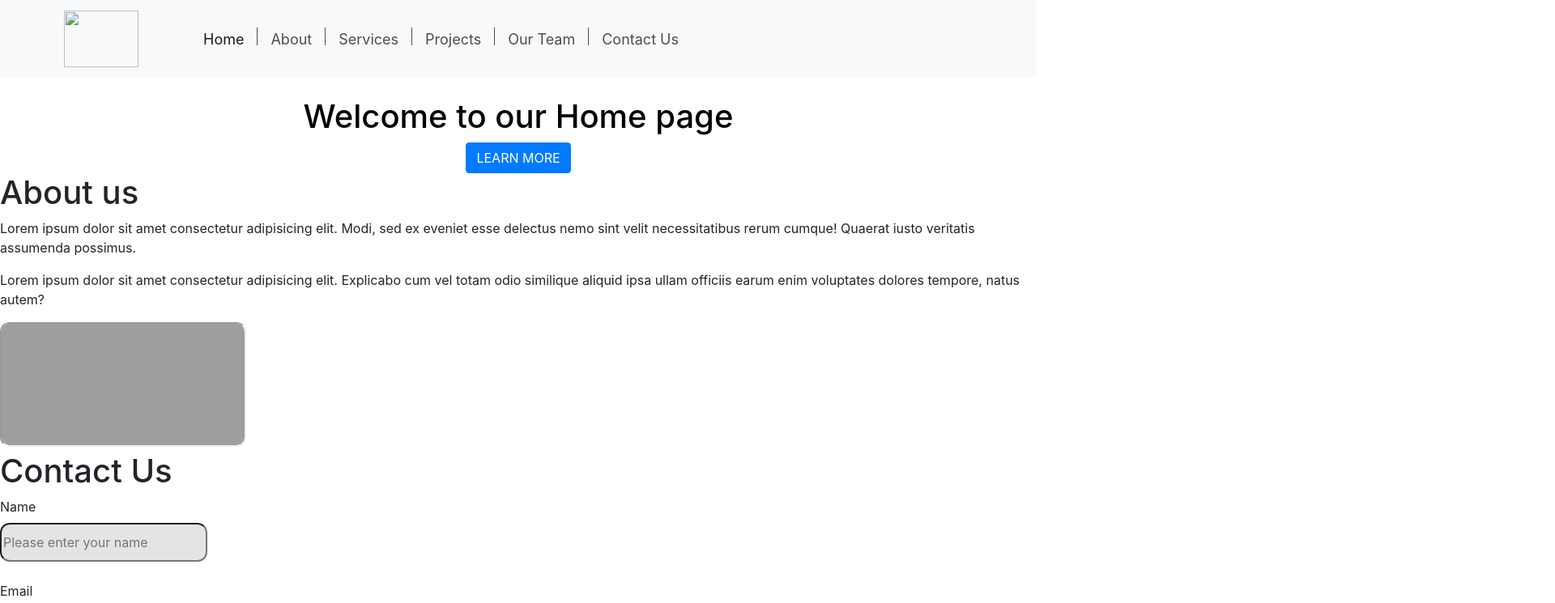
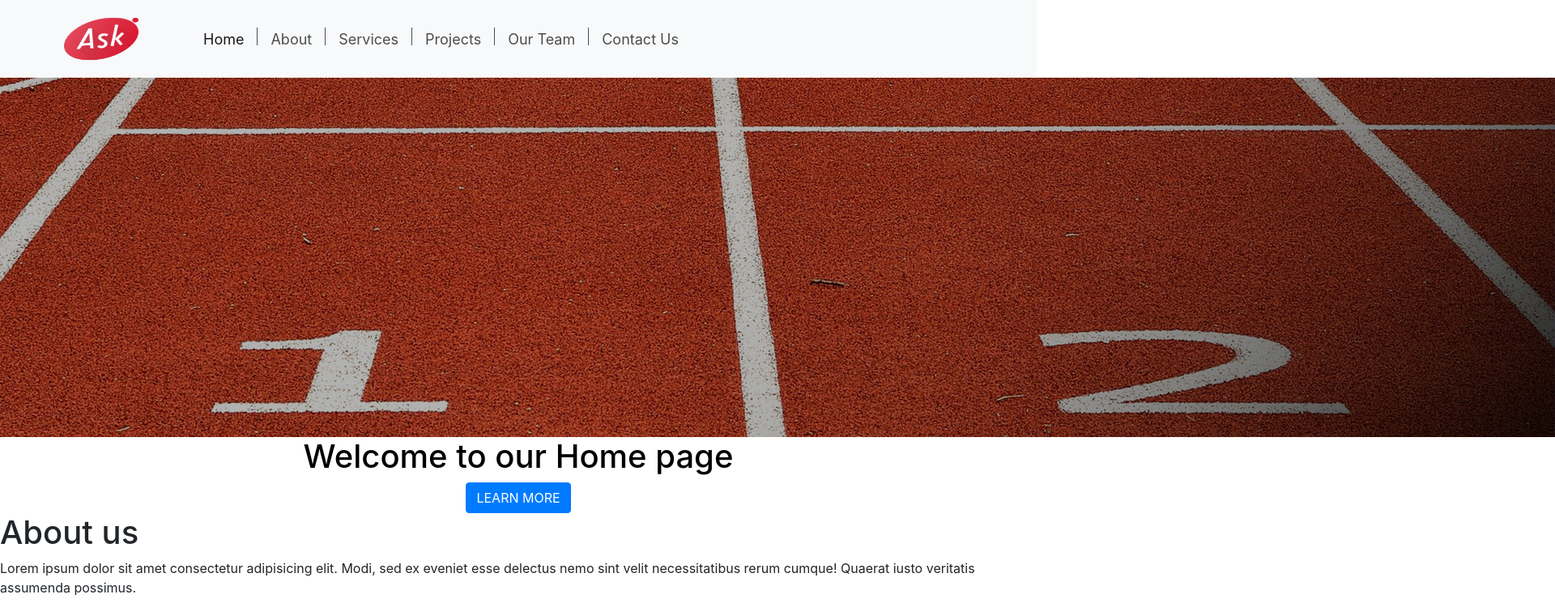
Before and after one commit to Roberto-depinho/ass-1, a plain HTML site: page index.html in a window 1280 px wide. Shown: the top 745 px of the page at 81% size, 1920 px wide, since content can reach past the window. Drawn offline with nearby package versions, Linux system fonts and the light colour scheme; grey boxes are pictures that could not be loaded.

Commit message:
Update index.html

```diff
--- a/index.html
+++ b/index.html
@@ -29,7 +29,7 @@
       <nav class="navbar navbar-expand-lg navbar-light bg-light">
         <div class="container-fluid">
           <a class="navbar-brand px-5" href="#"
-            ><img id="logo" src="images\logo.png"
+            ><img id="logo" src="logo.png"
           /></a>
           <button
             class="navbar-toggler"
@@ -74,7 +74,7 @@
 
     <div class="banner">
       <div class="centered"></div>
-      <img src="images/banner.jpg" alt="" />
+      <img src="banner.jpg" alt="" />
       <h1 style="color: black">Welcome to our Home page</h1>
       <!-- Button trigger modal -->
       <button
```
